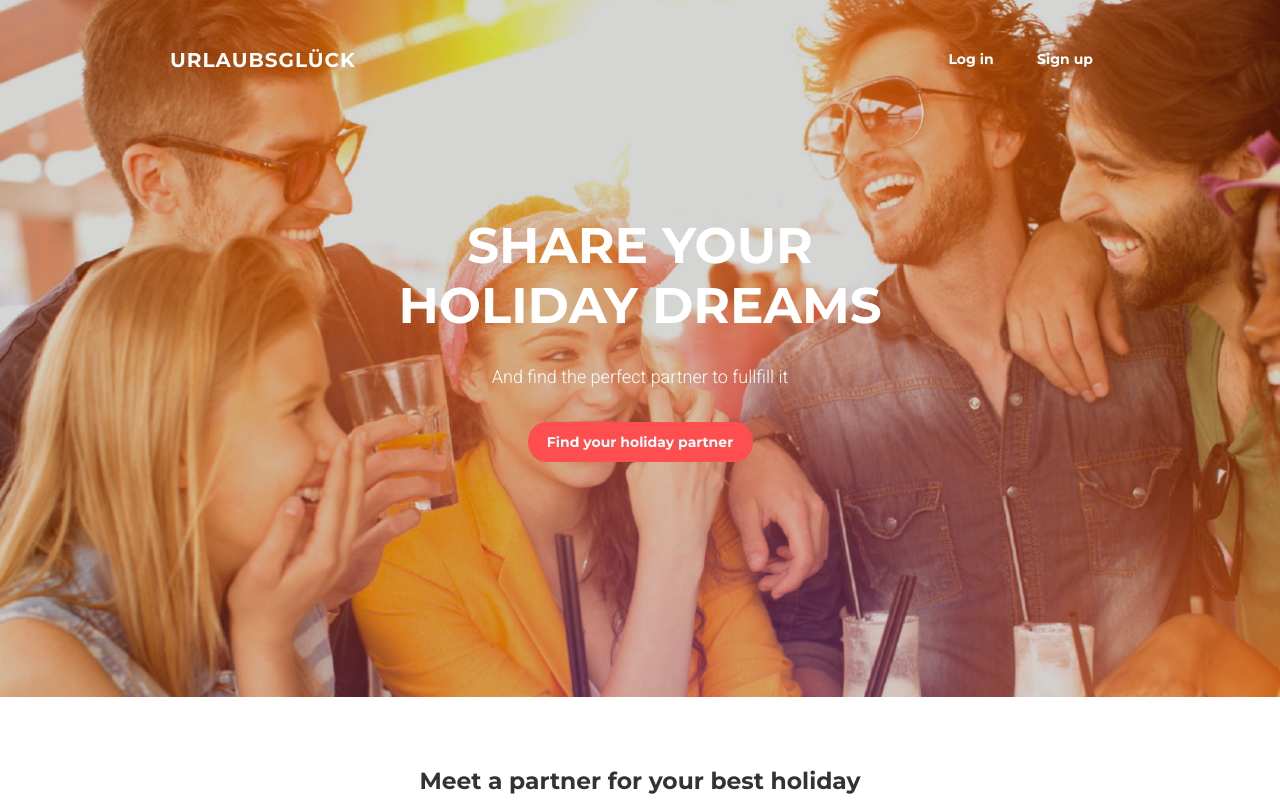
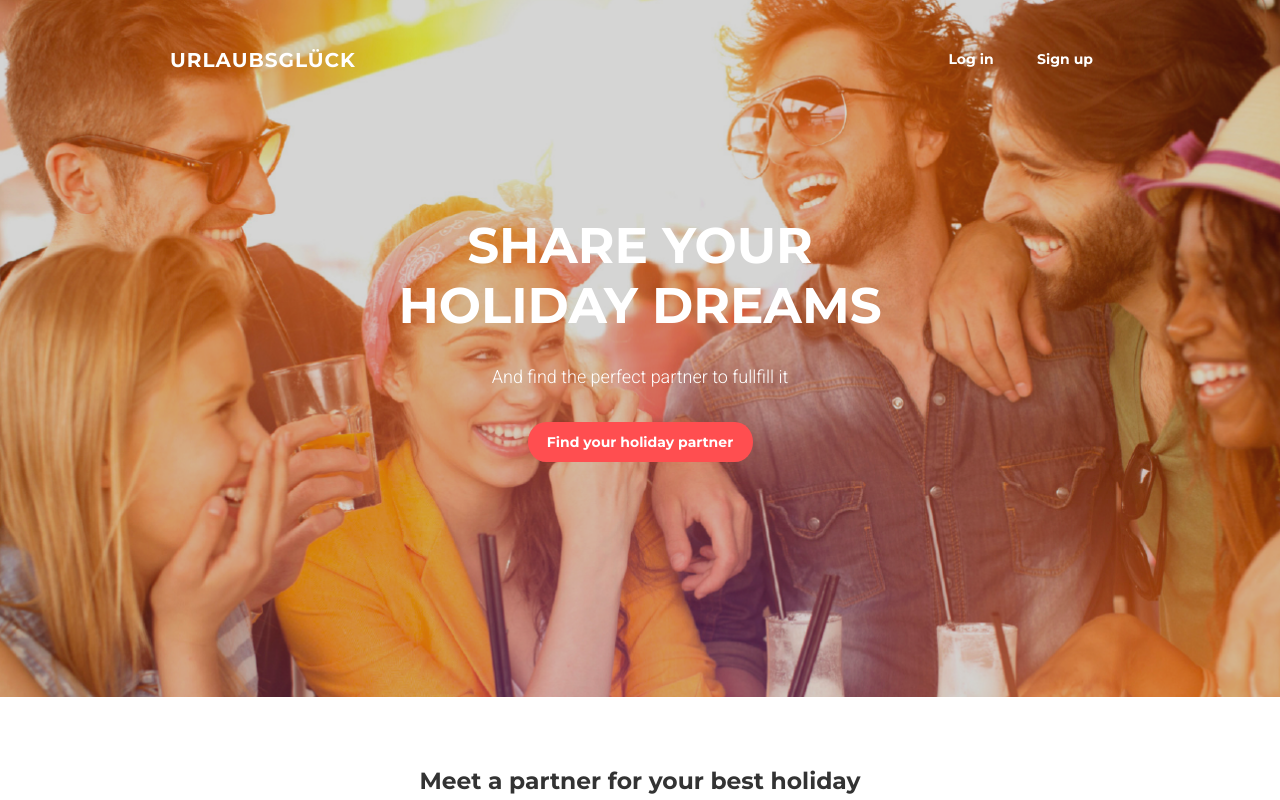
Before and after one commit to KovalSergej/module-08, a plain HTML site: page index.html in a window 1280 px wide. Shown: the top 800 px of the page. Drawn offline with Linux system fonts and the light colour scheme.

Commit message:
9-th module with background cover

```diff
--- a/css/media.css
+++ b/css/media.css
@@ -35,8 +35,6 @@
     }
     .header {
         padding-bottom: 115px;
-        background-image: url(../img/mobile/font-tablet.png);
-        background-color: rgba(26, 25, 21, 0.9) ;
     }
     .slogan {
         margin-top: 60px;
@@ -77,8 +75,6 @@
     }
     .header {
         padding-bottom: 115px;
-        background-image: url(../img/mobile/font-desctop.png);
-        background-color: rgba(26, 25, 21, 0.9) ;
     }
     .service-menu {
         width: 910px;
--- a/css/style.css
+++ b/css/style.css
@@ -7,7 +7,13 @@ html {
 *::after {
   box-sizing: inherit;
 }
-
+.background {
+  background-image: url(../img/mobile/font-desctop.png);
+  background-color: rgba(26, 25, 21, 0.9);
+  background-repeat: no-repeat;
+  background-size: cover;
+  background-position: center;
+}
 .container {
   max-width: 320px;
   margin: 0px auto;
@@ -21,11 +27,6 @@ body {
   font-size: 14px;
   line-height: 1.2;
   text-align: center;
-}
-
-header {
-  background-image: url(../img/mobile/font-mobile.jpg);
-  background-size: cover;
 }
 
 .site-navigation {
--- a/index.html
+++ b/index.html
@@ -12,6 +12,7 @@
   </head>
   <body>
     <div id="wrapper">
+      <div class="background">
         <header class="header container">
           <div class="site-nav">
             <ul class="site-navigation">
@@ -39,7 +40,7 @@
             </button>
           </div>
         </header>
-
+      </div>
       <main class="main">
         <section class="service container">
           <div class="slogan">
```
Lines whose indentation alone changed are shown as unchanged.
